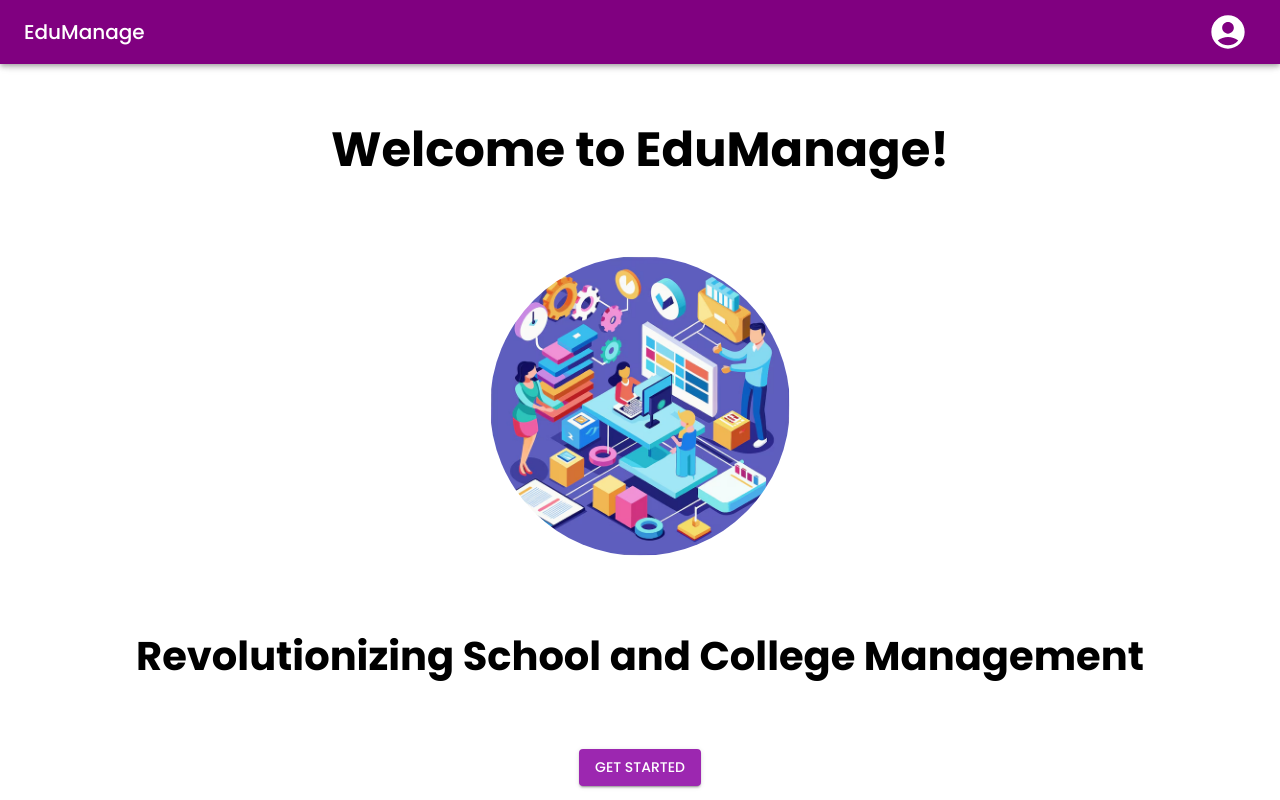
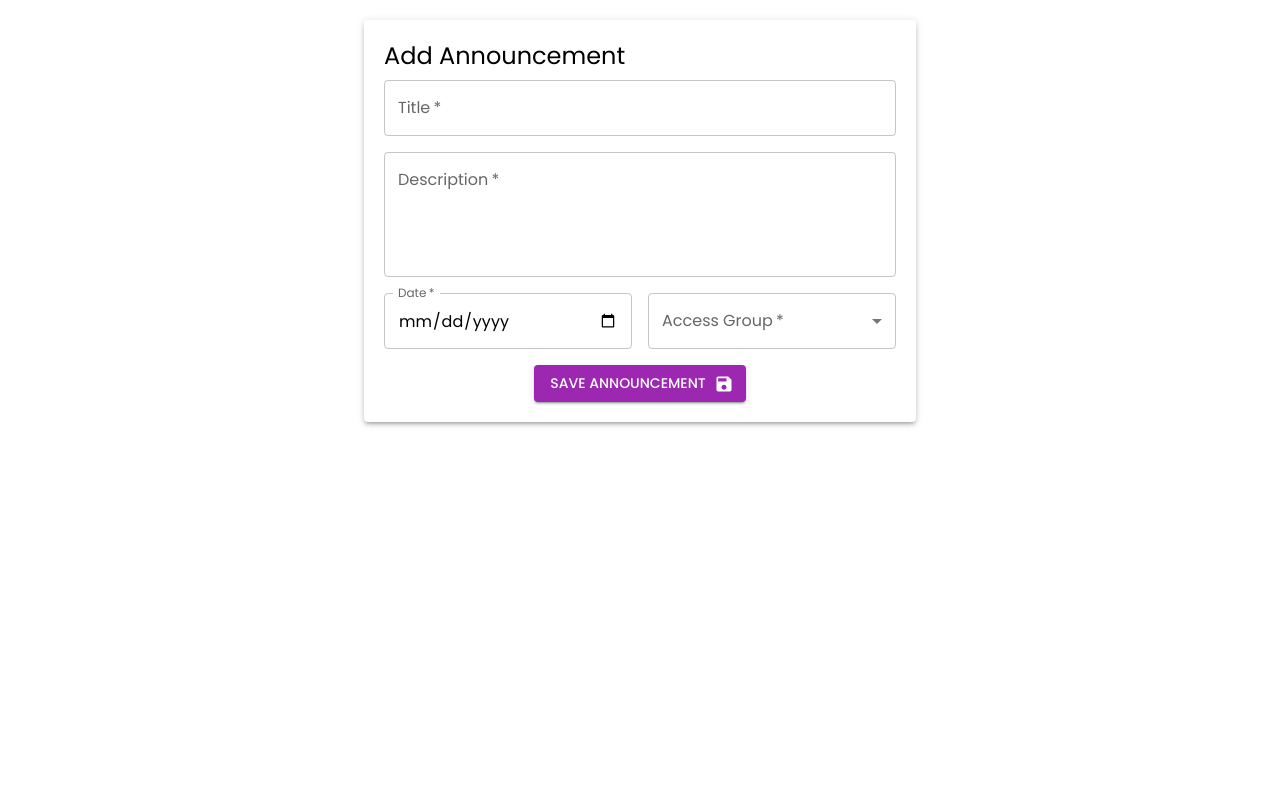
Before and after one commit to SubramaniyamJ/EMP, a React (Create React App) app in the folder emp-frontend/: page / in a window 1280 px wide. Shown: the top 800 px of the page. Built offline with nearby package versions, Linux system fonts and the light colour scheme.

Commit message:
justbefore pull

```diff
--- a/emp-frontend/src/App.js
+++ b/emp-frontend/src/App.js
@@ -45,10 +45,10 @@ function App() {
   }, [user]);
   return (
     <div>
-     <usercontext.Provider value={[user,setuser]}>
+     {/* <usercontext.Provider value={[user,setuser]}>
       <RouterProvider router={route} />
-     </usercontext.Provider>
-      {/* <AddAnnouncement/> */}
+     </usercontext.Provider> */}
+      <AddAnnouncement/>
      {/* <Teacherdashboard/> */}
      {/* <Studentdashboard/> */}
      {/* <Admindashboard/> */}
--- a/emp-frontend/src/components/AddAnnouncement.jsx
+++ b/emp-frontend/src/components/AddAnnouncement.jsx
@@ -1,43 +1,117 @@
-import { Typography, Box, Divider, TextField, MenuItem } from '@mui/material'
-import React, { useState } from 'react'
+// src/pages/AddAnnouncement.js
+
+import React, { useState } from 'react';
+import {
+  Container,
+  Typography,
+  TextField,
+  Button,
+  Box,
+  Grid,
+  Paper,
+  MenuItem,
+  Select,
+  InputLabel,
+  FormControl
+} from '@mui/material';
+import SaveIcon from '@mui/icons-material/Save';
 
 const AddAnnouncement = () => {
   const [title, setTitle] = useState('');
-    const [accessGroup, setAccessGroup] = useState([]);
-    const handleTitle = (e) => {
-        setTitle(e.target.value);
-    }
+  const [description, setDescription] = useState('');
+  const [date, setDate] = useState('');
+  const [accessGroup, setAccessGroup] = useState('');
+
+  const handleSubmit = (event) => {
+    event.preventDefault();
+    const announcement = { title, description, date, accessGroup };
+
+    // Replace this with your API call
+    console.log('Announcement submitted:', announcement);
+
+    // Reset form
+    setTitle('');
+    setDescription('');
+    setDate('');
+    setAccessGroup('');
+  };
+
   return (
-    <>
-        <Box padding='40px'>
-            <Typography variant='h3'>Add Announcement</Typography>
-            <Typography variant='h4'>Announcement Details</Typography>
-            <Divider/>
+    <Container maxWidth="sm">
+      <Paper elevation={3} style={{ padding: '20px', marginTop: '20px' }}>
+        <Typography variant="h5" gutterBottom>
+          Add Announcement
+        </Typography>
+        <form onSubmit={handleSubmit}>
+          <Grid container spacing={2}>
+            <Grid item xs={12}>
               <TextField
                 fullWidth
+                label="Title"
+                variant="outlined"
+                value={title}
+                onChange={(e) => setTitle(e.target.value)}
                 required
-            type='input'
-            value={title}
-            onChange={handleTitle}
-            label='Announcement Title'
-            variant='filled'
               />
+            </Grid>
+            <Grid item xs={12}>
               <TextField
-            select
-            variant='filled'
-            label='Access group'
+                fullWidth
+                label="Description"
+                variant="outlined"
+                multiline
+                rows={4}
+                value={description}
+                onChange={(e) => setDescription(e.target.value)}
+                required
+              />
+            </Grid>
+            <Grid item xs={6}>
+              <TextField
+                fullWidth
+                label="Date"
+                type="date"
+                InputLabelProps={{
+                  shrink: true,
+                }}
+                variant="outlined"
+                value={date}
+                onChange={(e) => setDate(e.target.value)}
+                required
+              />
+            </Grid>
+            <Grid item xs={6}>
+              <FormControl fullWidth variant="outlined" required>
+                <InputLabel>Access Group</InputLabel>
+                <Select
+                  value={accessGroup}
+                  onChange={(e) => setAccessGroup(e.target.value)}
+                  label="Access Group"
                 >
-            {/* {accessGroup.map((option) => (
-              <MenuItem key={option.value}>
-                option
-              </MenuItem>
-            ))} */}
-            </TextField>
+                  <MenuItem value=""><em>None</em></MenuItem>
+                  <MenuItem value="students">Students</MenuItem>
+                  <MenuItem value="teachers">Teachers</MenuItem>
+                  <MenuItem value="staff">Staff</MenuItem>
+                </Select>
+              </FormControl>
+            </Grid>
+            <Grid item xs={12}>
+              <Box display="flex" justifyContent="center">
+                <Button
+                  type="submit"
+                  variant="contained"
+                  color="primary"
+                  endIcon={<SaveIcon />}
+                >
+                  Save Announcement
+                </Button>
               </Box>
+            </Grid>
+          </Grid>
+        </form>
+      </Paper>
+    </Container>
+  );
+};
 
-
-    </>
-  )
-}
-
-export default AddAnnouncement
+export default AddAnnouncement;
```
Also changed, not shown: 2 other files (tests, documents, lock files or other folders). Lines whose indentation alone changed are shown as unchanged.
